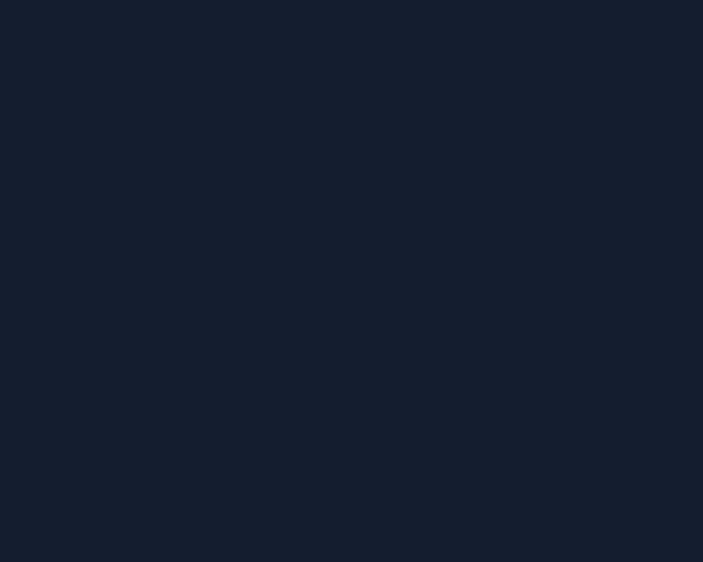
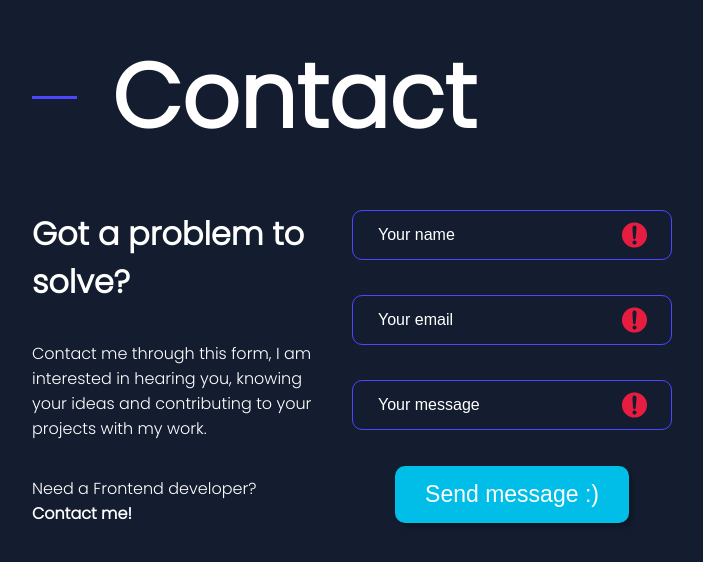
Before and after one commit to LauraHexx/Portfolio, an Angular app: page / in a window 1280 px wide. Shown: the part 7490-8052 px from the top of the page, without its empty margins (288-991 px from the left). Before the commit the page ends 7270 px from the top, so only its background shows below. Built offline with nearby package versions, Linux system fonts and the light colour scheme.

Commit message:
start input

```diff
--- a/src/app/app.component.html
+++ b/src/app/app.component.html
@@ -3,3 +3,4 @@
 <app-about-me></app-about-me>
 <app-my-skills></app-my-skills>
 <app-portfolio></app-portfolio>
+<app-contact></app-contact>
--- a/src/app/contact/contact.component.html
+++ b/src/app/contact/contact.component.html
@@ -1 +1,54 @@
-<p>contact works!</p>
+<section>
+  <div class="headline-container">
+    <div class="blue-line-left"></div>
+    <h2>Contact</h2>
+  </div>
+  <div class="main-container">
+    <div class="text-container">
+      <span class="problem-solve-text">Got a problem to solve?</span>
+      <span class="contact-me-text"
+        >Contact me through this form, I am interested in hearing you, knowing
+        your ideas and contributing to your projects with my work.</span
+      >
+      <span class="">Need a Frontend developer? <b> Contact me!</b></span>
+    </div>
+    <form action="" method="post">
+      <div class="single-input-field">
+        <div class="input-container">
+          <input type="text" placeholder="Your name" />
+          <img
+            src="./assets/img/input-error.png"
+            alt="icon which shows if form is filled out correct"
+          />
+        </div>
+        <div class="input-error"></div>
+      </div>
+
+      <div class="single-input-field">
+        <div class="input-container">
+          <input type="text" placeholder="Your email " />
+          <img
+            src="./assets/img/input-error.png"
+            alt="icon which shows if form is filled out correct"
+          />
+        </div>
+        <div class="input-error"></div>
+      </div>
+
+      <div class="single-input-field">
+        <div class="input-container">
+          <input type="text" placeholder="Your message " />
+          <img
+            src="./assets/img/input-error.png"
+            alt="icon which shows if form is filled out correct"
+          />
+        </div>
+        <div class="input-error"></div>
+      </div>
+
+      <div class="btn-container">
+        <button>Send message :)</button>
+      </div>
+    </form>
+  </div>
+</section>
--- a/src/app/contact/contact.component.scss
+++ b/src/app/contact/contact.component.scss
@@ -0,0 +1,97 @@
+@import "src/assets/styles/mixins-and-variables.scss";
+
+section {
+  @include general-layout();
+}
+
+.headline-container {
+  @include align-center-flexbox();
+  justify-content: flex-start;
+  gap: 35px;
+}
+
+.blue-line-left {
+  width: 7%;
+  height: 3px;
+  background-color: $color-middle-blue;
+}
+
+.main-container {
+  display: flex;
+  justify-content: space-between;
+  margin-top: 45px;
+}
+
+.text-container {
+  @include column-flex-box();
+  gap: 35px;
+  width: 45%;
+}
+
+.problem-solve-text {
+  font-size: 32px;
+  font-weight: 700;
+}
+
+.contact-me-text {
+  font-size: 16px;
+}
+
+.need-developer-text {
+  font-size: 16px;
+}
+
+form {
+  @include column-flex-box();
+  gap: 35px;
+  width: 50%;
+  input {
+    padding: 15px 25px;
+    border-radius: 10px;
+    border: 1px solid $color-middle-blue;
+    background: transparent;
+    font-size: 16px;
+    color: $color-white;
+    width: 100%;
+    box-sizing: border-box;
+    &:hover {
+      border-color: $color-bright-blue;
+      cursor: pointer;
+    }
+    &:focus {
+      border-color: #e61c40 !important;
+    }
+    &::placeholder {
+      font-size: 16px;
+      color: $color-white;
+    }
+  }
+}
+
+.input-container {
+  @include center-all-flexbox();
+  position: relative;
+  img {
+    position: absolute;
+    right: 25px;
+  }
+}
+
+.btn-container {
+  @include center-all-flexbox();
+  height: 58px;
+  z-index: 3;
+}
+
+button {
+  font-size: 23px;
+  color: $color-white;
+  background-color: $color-bright-blue;
+  border-radius: 10px;
+  transition: all 225ms ease-in-out;
+  z-index: 5;
+  &:hover {
+    padding: 20px 40px;
+    background-color: $color-middle-blue;
+  }
+}
```
Also changed, not shown: src/assets/img/input-correct.png (added), src/assets/img/input-error.png (added).
